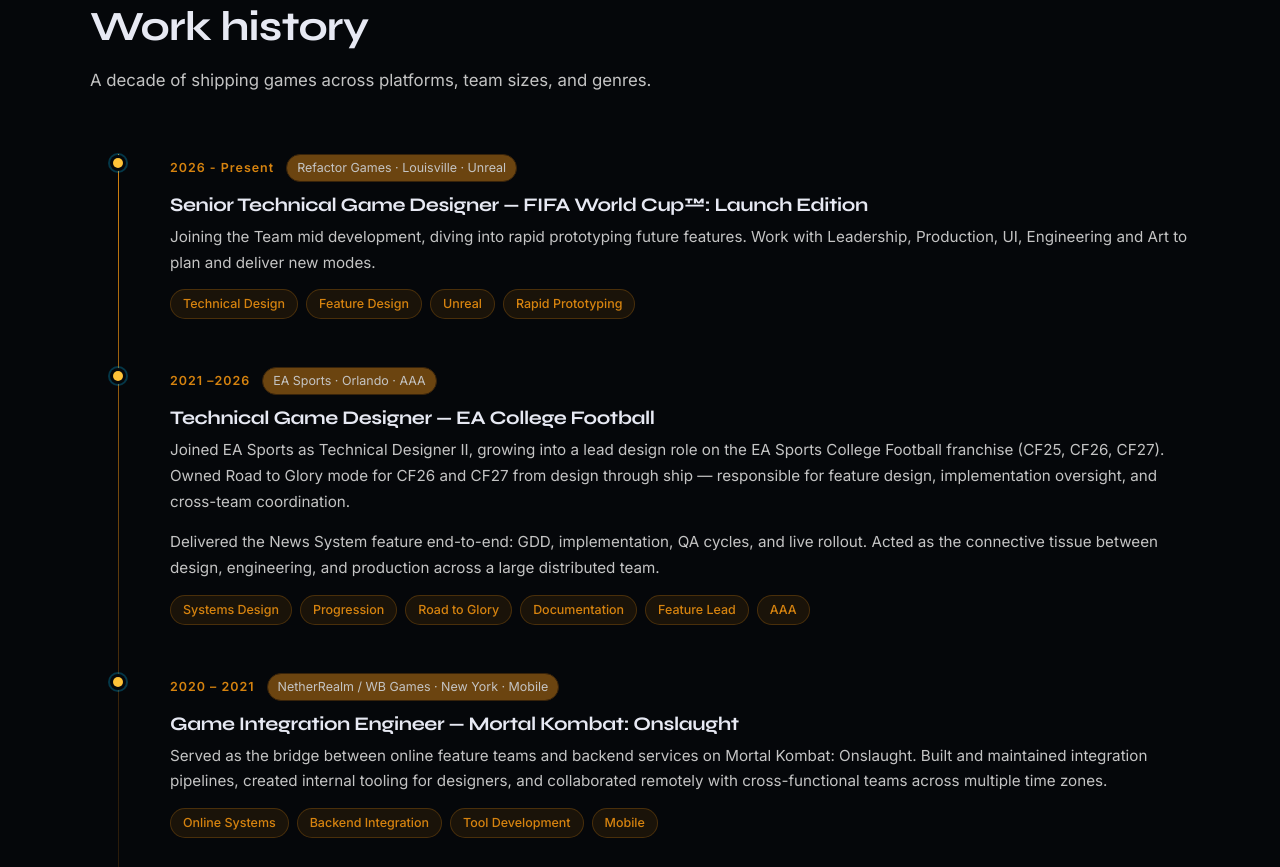
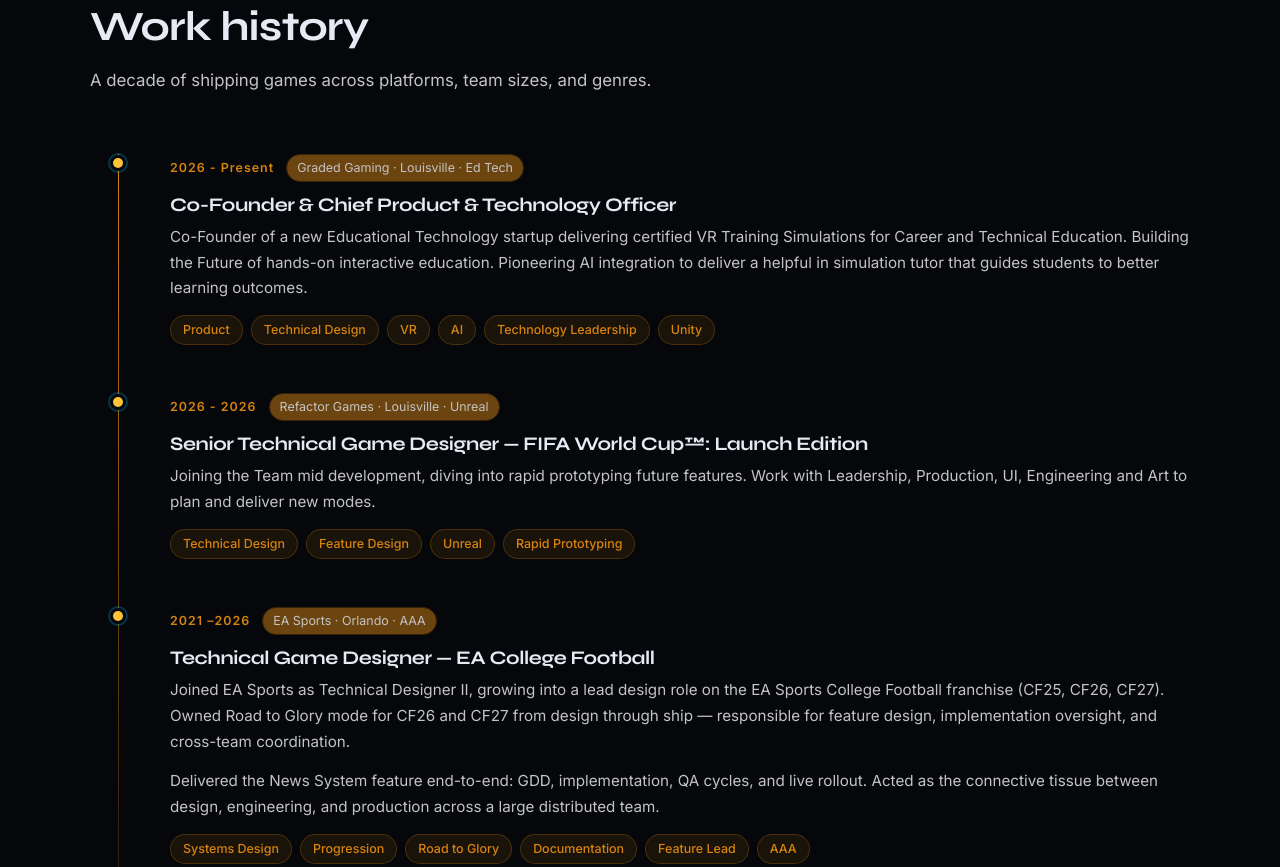
Before and after one commit to BeardTrigger/portfolio-website, a plain HTML site: page index.html in a window 1280 px wide. Shown: the part 1791-2658 px from the top of the page. Drawn offline with Linux system fonts and the light colour scheme.

Commit message:
Update site content

```diff
--- a/index.html
+++ b/index.html
@@ -142,6 +142,25 @@
         <div class="timeline-content">
           <div class="timeline-meta">
             <span class="timeline-date">2026 - Present</span>
+            <span class="timeline-company">Graded Gaming · Louisville · Ed Tech</span>
+          </div>
+          <h3>Co-Founder &amp; Chief Product &amp; Technology Officer</h3>
+          <p>Co-Founder of a new Educational Technology startup delivering certified VR Training Simulations for Career and Technical Education. Building the Future of hands-on interactive education. Pioneering AI integration to deliver a helpful in simulation tutor that guides students to better learning outcomes.</p>
+          <div class="timeline-tags" data-color="#d6830f">
+            <span class="chip" style="background:rgba(214,131,15,0.1);border-color:rgba(214,131,15,0.25);color:#d6830f">Product</span>
+            <span class="chip" style="background:rgba(214,131,15,0.1);border-color:rgba(214,131,15,0.25);color:#d6830f">Technical Design</span>
+            <span class="chip" style="background:rgba(214,131,15,0.1);border-color:rgba(214,131,15,0.25);color:#d6830f">VR</span>
+            <span class="chip" style="background:rgba(214,131,15,0.1);border-color:rgba(214,131,15,0.25);color:#d6830f">AI</span>
+            <span class="chip" style="background:rgba(214,131,15,0.1);border-color:rgba(214,131,15,0.25);color:#d6830f">Technology Leadership</span>
+            <span class="chip" style="background:rgba(214,131,15,0.1);border-color:rgba(214,131,15,0.25);color:#d6830f">Unity</span>
+          </div>
+        </div>
+      </div>
+      <div class="timeline-item fade-in" style="--dot-color: #ffc338">
+        <div class="timeline-dot"></div>
+        <div class="timeline-content">
+          <div class="timeline-meta">
+            <span class="timeline-date">2026 - 2026</span>
             <span class="timeline-company">Refactor Games · Louisville · Unreal</span>
           </div>
           <h3>Senior Technical Game Designer — FIFA World Cup™: Launch Edition</h3>
```
